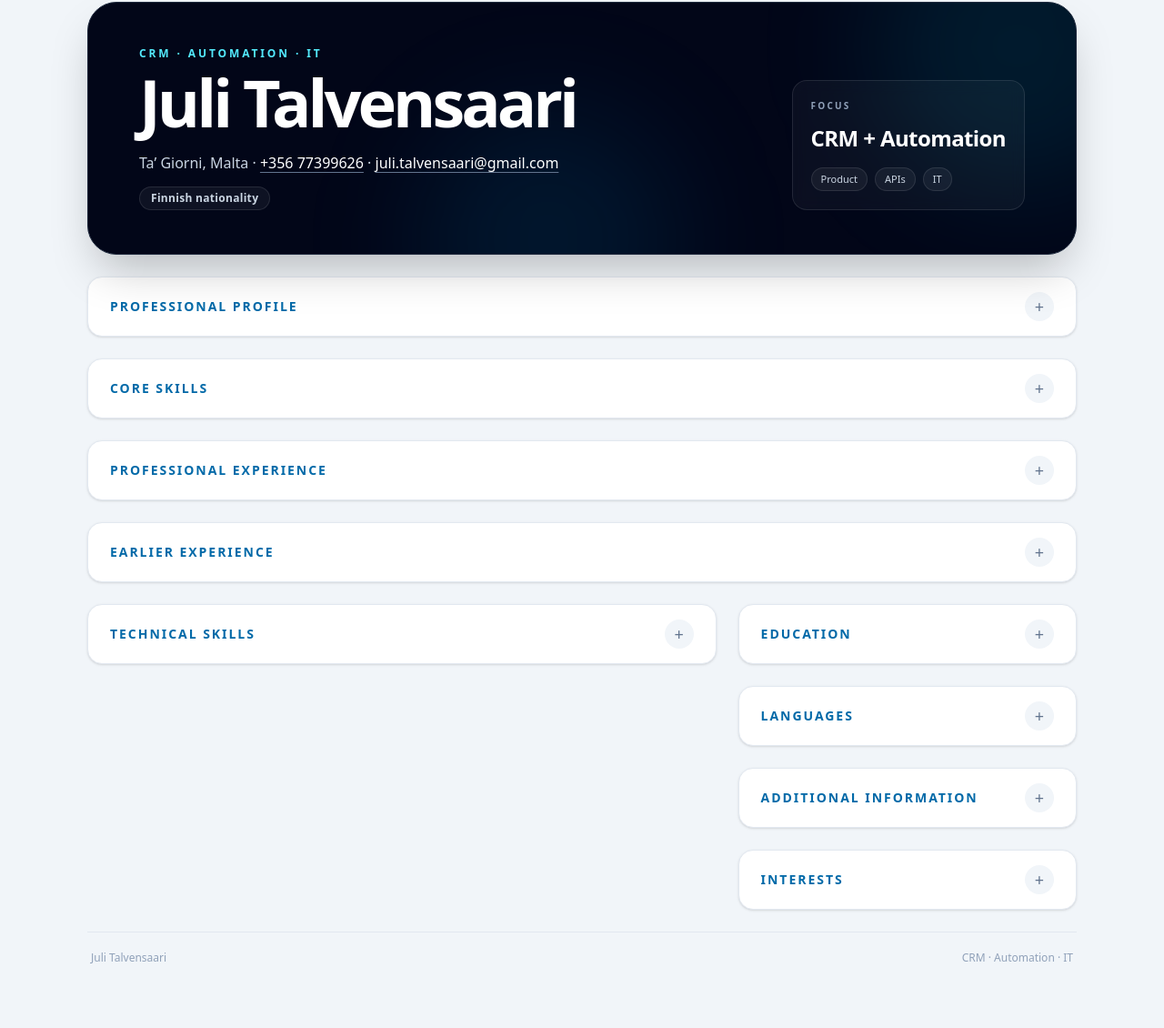
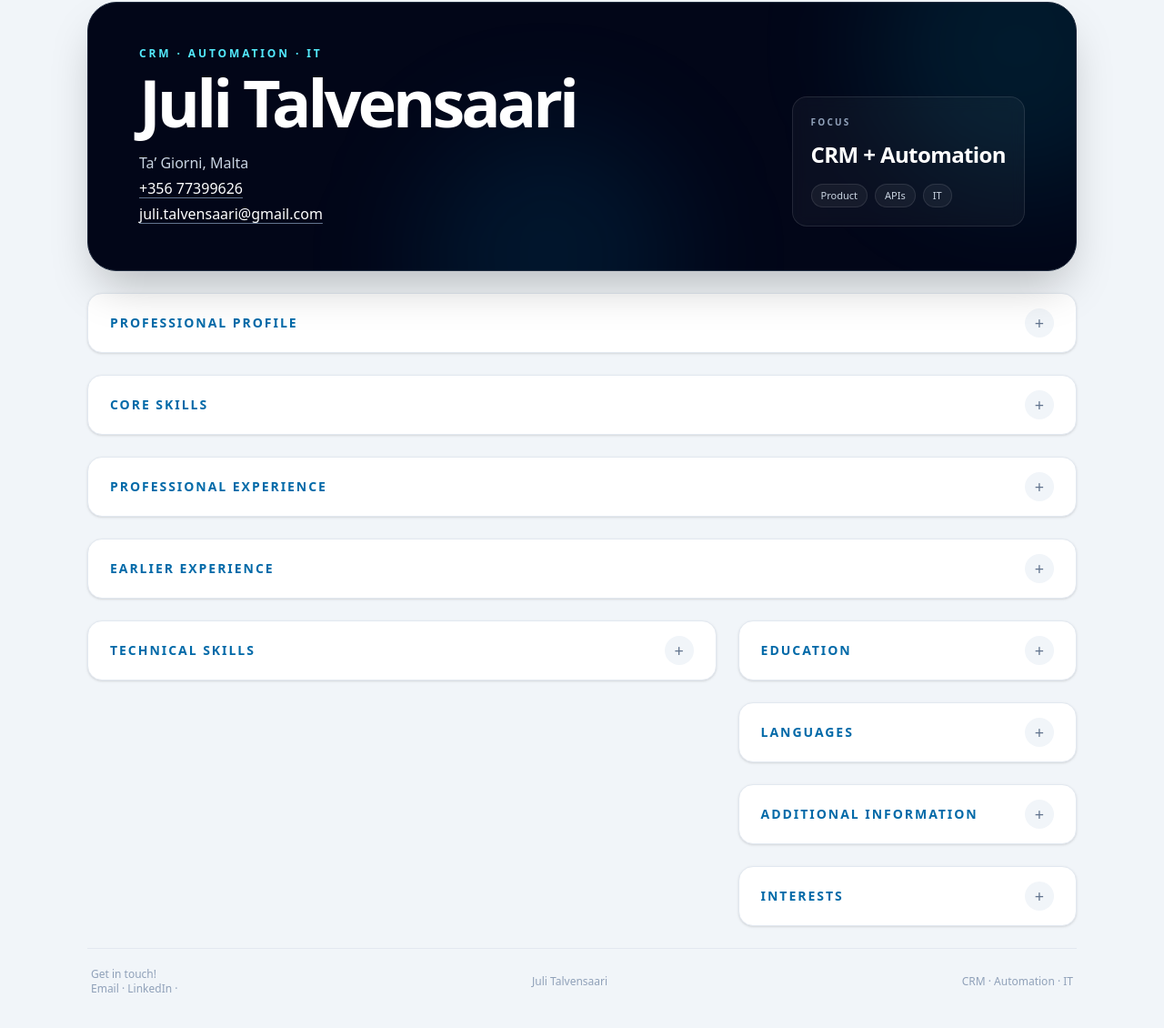
Before and after one commit to juli-talvensaari/test-clown, a plain HTML site: page index.html in a window 1280 px wide. Shown: the part 46-1176 px from the top of the page at 91% size. Before the commit the page ends 1155 px from the top, so only its background shows below. Drawn offline with nearby package versions, Linux system fonts and the light colour scheme.

Commit message:
first content updates
removed nationality button
contact me info in footer

```diff
--- a/index.html
+++ b/index.html
@@ -20,12 +20,12 @@
         <p class="mb-3 text-xs font-bold uppercase tracking-[0.24em] text-cyan-300 print:text-sky-700">CRM · Automation · IT</p>
         <h1 class="font-display text-5xl font-semibold leading-[0.92] tracking-[-0.055em] text-white sm:text-6xl lg:text-7xl print:text-slate-950">Juli Talvensaari</h1>
         <p class="mt-5 max-w-3xl text-sm leading-7 text-slate-300 sm:text-base print:text-slate-600">
-          Ta’ Giorni, Malta ·
-          <a class="font-medium text-white underline decoration-slate-500 underline-offset-4 transition hover:text-cyan-300 hover:decoration-cyan-300 print:text-slate-800" href="tel:+35677399626">+356 77399626</a> ·
+          Ta’ Giorni, Malta <br>
+          <a class="font-medium text-white underline decoration-slate-500 underline-offset-4 transition hover:text-cyan-300 hover:decoration-cyan-300 print:text-slate-800" href="tel:+35677399626">+356 77399626</a> <br>
           <a class="font-medium text-white underline decoration-slate-500 underline-offset-4 transition hover:text-cyan-300 hover:decoration-cyan-300 print:text-slate-800" href="mailto:juli.talvensaari@gmail.com">juli.talvensaari@gmail.com</a>
         </p>
-        <p class="mt-3 inline-flex rounded-full border border-white/10 bg-white/5 px-3 py-1 text-xs font-semibold tracking-wide text-slate-300 print:border-slate-200 print:bg-slate-50 print:text-slate-600">Finnish nationality</p>
-      </div>
+
+	   </div>
 
       <div class="relative z-10 mt-8 hidden lg:block lg:min-w-56 print:hidden">
         <div class="rounded-2xl border border-white/10 bg-white/[0.04] p-5 backdrop-blur-sm">
@@ -359,7 +359,8 @@
     </div>
 
     <footer class="mt-6 flex flex-col gap-2 border-t border-slate-200 px-1 pt-5 text-xs text-slate-400 sm:flex-row sm:items-center sm:justify-between print:hidden">
-      <span>Juli Talvensaari</span>
+      <span>Get in touch! <br><a href="mailto:juli.talvensaari@gmail.com">Email</a> · <a href="https://linkedin.com/in/julitalvensaari?utm_source=juliswebsite">LinkedIn </a> · </span>
+	  <span>Juli Talvensaari</span>
       <span>CRM · Automation · IT</span>
     </footer>
   </main>
```
